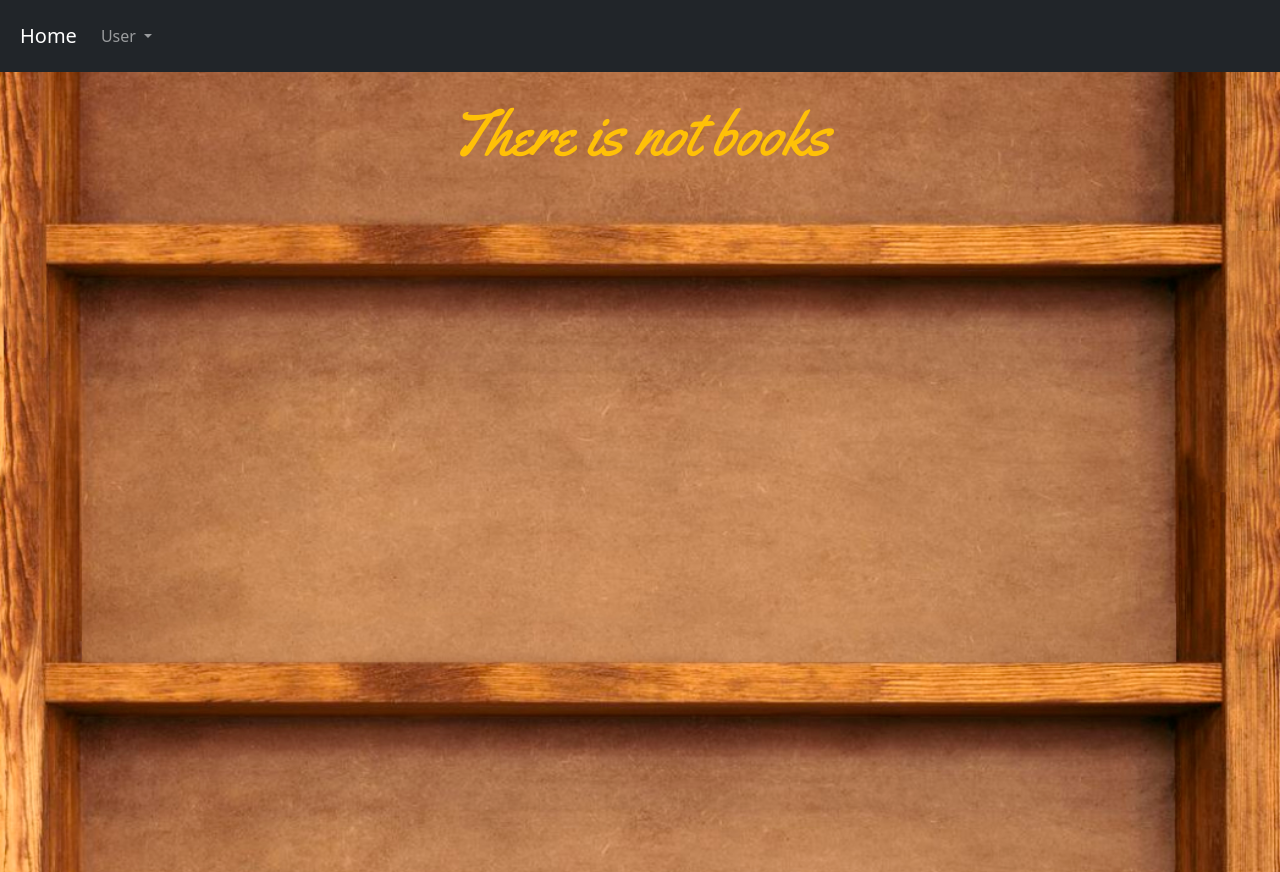
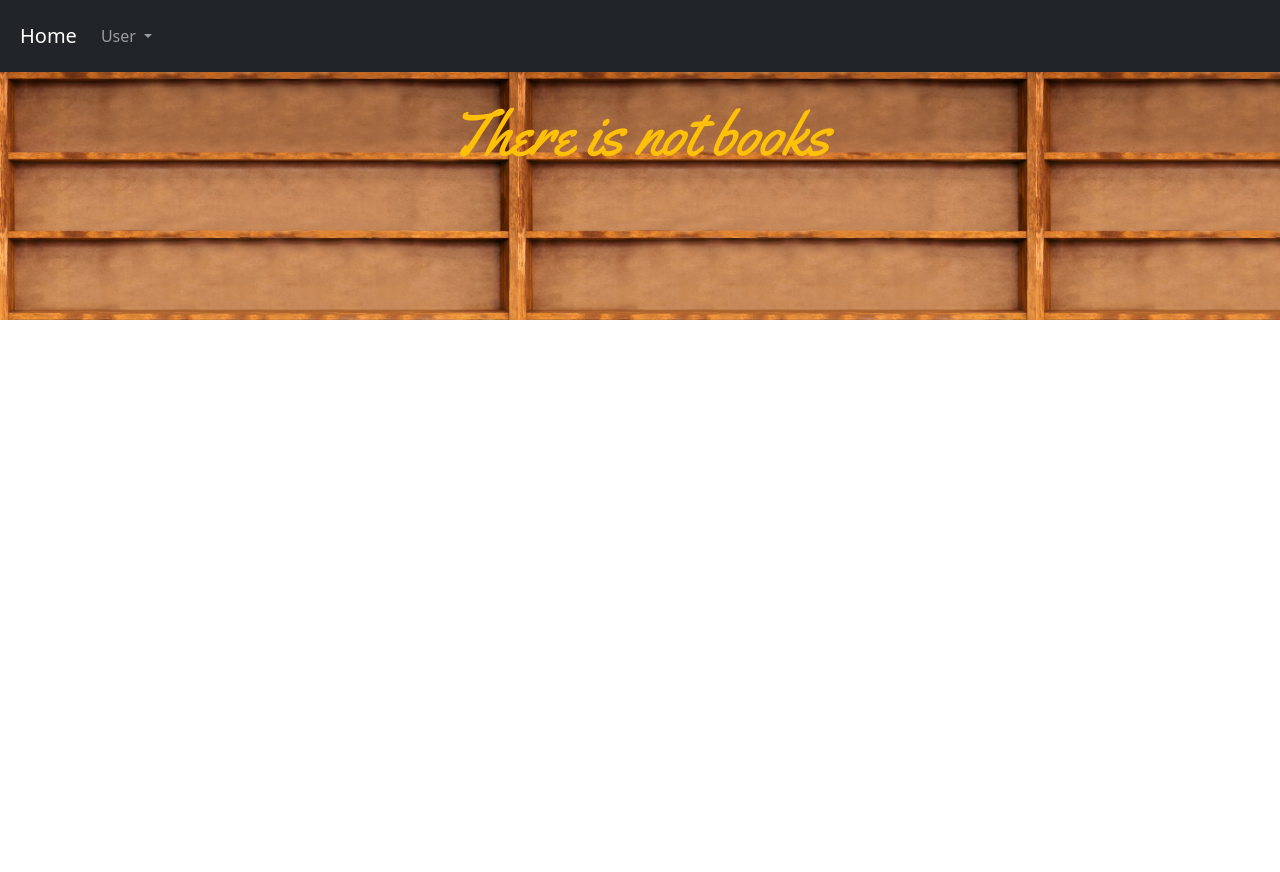
Before and after one commit to MAlexGG/library-php-mvc, a PHP site: page /library-php-mvc/view/book/index.php in a window 1280 px wide. After the commit the page ends 320 px from the top, so only its background shows below. Run offline with PHP 8.4, Linux system fonts and the light colour scheme; data that the repository does not hold is empty.

Commit message:
books style background image problem

```diff
--- a/resources/css/styles-book.css
+++ b/resources/css/styles-book.css
@@ -1,9 +1,11 @@
 @import url('https://fonts.googleapis.com/css2?family=Yellowtail&display=swap');
 .ct-index {
     background-image: url("../img/shelve.jpg");
-    background-repeat: repeat-y;
-    background-size: cover;
-    height: 100vh;
+    background-repeat: repeat;
+    background-size: contain;
+    height: 100%;
+    width: 100%;
+    padding-bottom: 9%;
 }
 
 .ct-books {
```
Also changed, not shown: resources/img/shelve.jpg.
